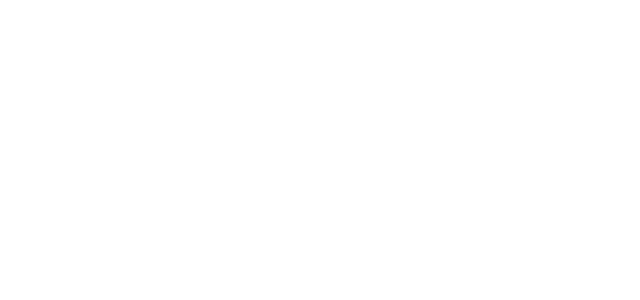
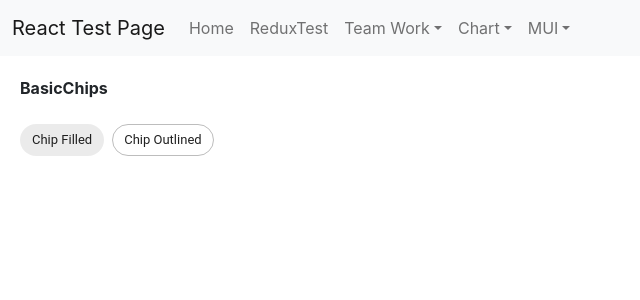
Before and after one commit to jinseok1306/React-Test, a React (Create React App) app in the folder ReactProject/client_app/: page /MUI/ChipPage in a window 1280 px wide. Before the commit this address had no page. Shown: the top 300 px of the page, without its empty margins (0-640 px from the left). Built offline with nearby package versions, Linux system fonts and the light colour scheme.

Commit message:
MUI BasicChip 테스트 완료

```diff
--- a/ReactProject/client_app/src/App.tsx
+++ b/ReactProject/client_app/src/App.tsx
@@ -35,6 +35,7 @@
                   <Route path="/MUI/ToggleButtonPage" element={<Page.ToggleButtonPage />} />
                   <Route path="/MUI/AvatarPage" element={<Page.AvatarPage />} />
                   <Route path="/MUI/BadgePage" element={<Page.BadgePage />} />
+                  <Route path="/MUI/ChipPage" element={<Page.ChipPage />} />
                   </Routes>
           </Provider>
     </div>
--- /dev/null
+++ b/ReactProject/client_app/src/components/Chip/BasicChips.tsx
@@ -0,0 +1,12 @@
+import * as React from 'react';
+import Chip from '@mui/material/Chip';
+import Stack from '@mui/material/Stack';
+
+export default function BasicChips() {
+    return (
+        <Stack direction="row" spacing={1}>
+            <Chip label="Chip Filled" />
+            <Chip label="Chip Outlined" variant="outlined" />
+        </Stack>
+    );
+}
--- a/ReactProject/client_app/src/components/Menu.tsx
+++ b/ReactProject/client_app/src/components/Menu.tsx
@@ -42,6 +42,7 @@
                                 <NavDropdown.Item><Link to="/MUI/ToggleButtonPage" style={{ color: 'rgba(0, 0, 0, 0.55)', textDecoration: 'none' }}>ToggleButtonPage</Link></NavDropdown.Item>
                                 <NavDropdown.Item><Link to="/MUI/AvatarPage" style={{ color: 'rgba(0, 0, 0, 0.55)', textDecoration: 'none' }}>AvatarPage</Link></NavDropdown.Item>
                                 <NavDropdown.Item><Link to="/MUI/BadgePage" style={{ color: 'rgba(0, 0, 0, 0.55)', textDecoration: 'none' }}>BadgePage</Link></NavDropdown.Item>
+                                <NavDropdown.Item><Link to="/MUI/ChipPage" style={{ color: 'rgba(0, 0, 0, 0.55)', textDecoration: 'none' }}>ChipPage</Link></NavDropdown.Item>
                             </NavDropdown>
                         </Nav>
                     </Navbar.Collapse>
--- /dev/null
+++ b/ReactProject/client_app/src/pages/MUI/ChipPage.tsx
@@ -0,0 +1,22 @@
+import React, { useCallback, useState } from "react";
+import Menu from '../../components/Menu';
+import Grid from '@mui/material/Grid';
+import BasicChips from '../../components/Chip/BasicChips';
+
+const ChipPage = () => {
+    return (
+        <div>
+            <Menu />
+            <div style={{ margin: 20 }}>
+                <Grid container rowSpacing={1} columnSpacing={{ xs: 1, sm: 2, md: 3 }}>
+                    <Grid item xs={3}>
+                        <b>BasicChips</b><div>&nbsp;</div>
+                        <BasicChips />
+                    </Grid>
+                </Grid>
+            </div>
+        </div>
+    );
+};
+
+export default ChipPage;
--- a/ReactProject/client_app/src/pages/index.tsx
+++ b/ReactProject/client_app/src/pages/index.tsx
@@ -23,3 +23,4 @@
 export { default as ToggleButtonPage } from './MUI/ToggleButtonPage';
 export { default as AvatarPage } from './MUI/AvatarPage';
 export { default as BadgePage } from './MUI/BadgePage';
+export { default as ChipPage } from './MUI/ChipPage';
```
Also changed, not shown: 1 other file (tests, documents, lock files or other folders).
